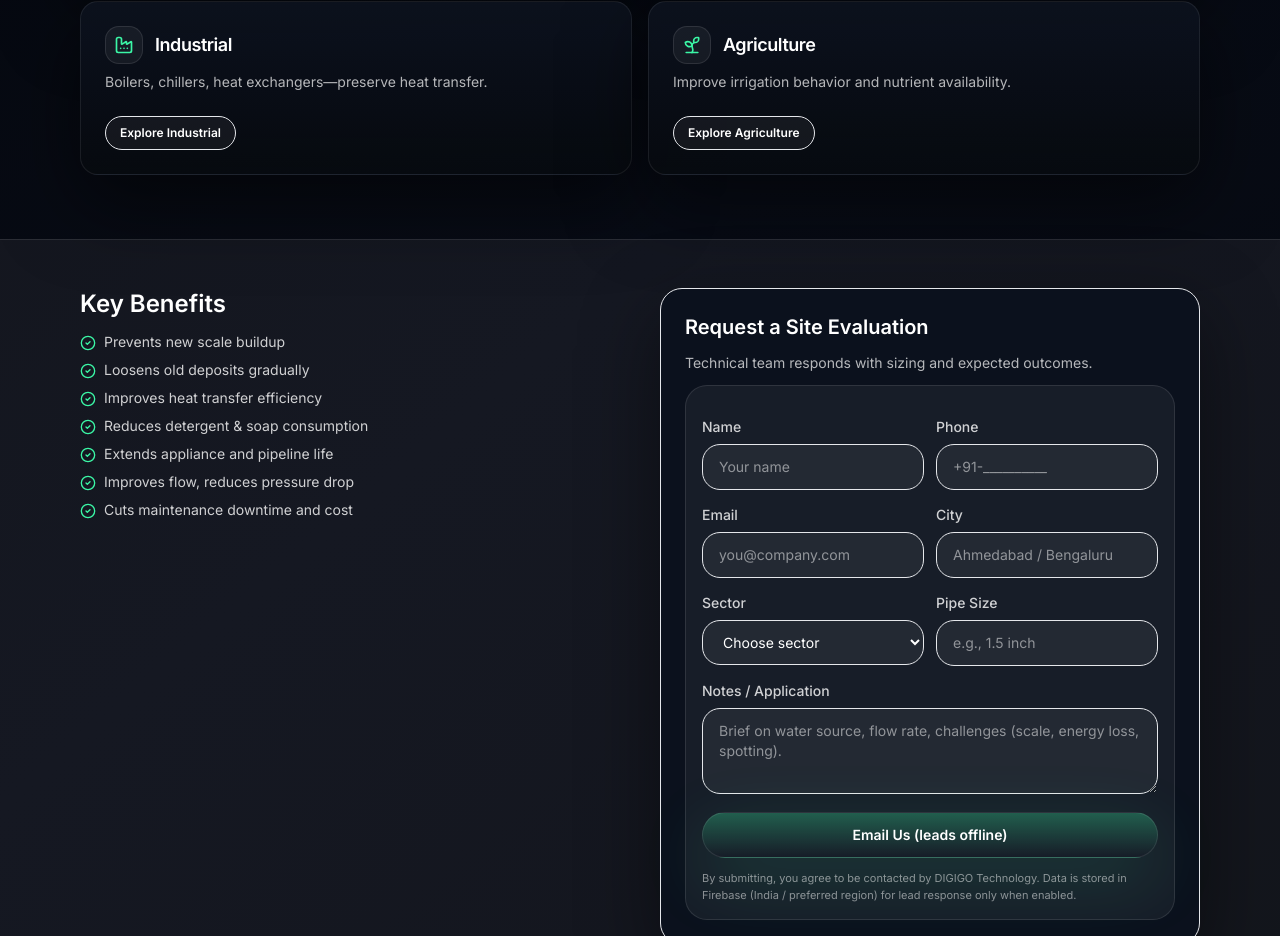
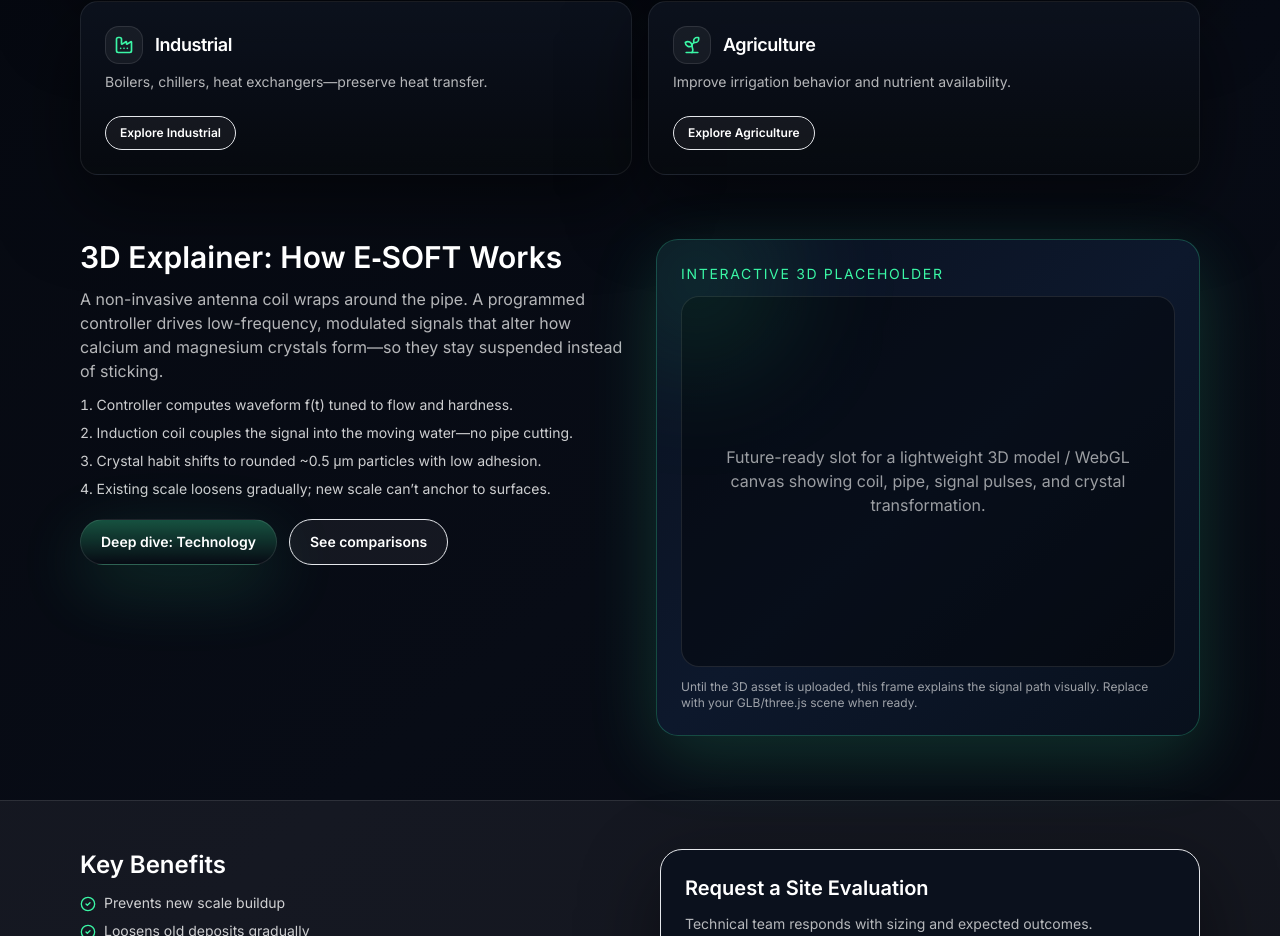
Before and after one commit to firebasebyhacknerd/digigo-app, a Next.js app: page / in a window 1280 px wide. Shown: the part 1334-2270 px from the top of the page. Built offline with nearby package versions, Linux system fonts and the light colour scheme.

Commit message:
feat: add 3D explainer section on homepage

```diff
--- a/app/page.tsx
+++ b/app/page.tsx
@@ -163,6 +163,47 @@ export default function Home() {
         </div>
       </section>
 
+      <section className="mx-auto max-w-6xl space-y-6 px-4">
+        <div className="flex flex-col gap-2 md:flex-row md:items-start md:gap-8">
+          <div className="md:w-1/2 space-y-3">
+            <h2 className="text-3xl font-semibold text-white">3D Explainer: How E‑SOFT Works</h2>
+            <p className="text-white/70">
+              A non-invasive antenna coil wraps around the pipe. A programmed controller drives low-frequency, modulated signals that alter how
+              calcium and magnesium crystals form—so they stay suspended instead of sticking.
+            </p>
+            <ol className="space-y-2 text-sm text-white/80 list-decimal list-inside">
+              <li>Controller computes waveform f(t) tuned to flow and hardness.</li>
+              <li>Induction coil couples the signal into the moving water—no pipe cutting.</li>
+              <li>Crystal habit shifts to rounded ~0.5 μm particles with low adhesion.</li>
+              <li>Existing scale loosens gradually; new scale can’t anchor to surfaces.</li>
+            </ol>
+            <div className="flex gap-3 pt-2">
+              <Button asChild>
+                <Link href="/technology">Deep dive: Technology</Link>
+              </Button>
+              <Button asChild variant="outline">
+                <Link href="/technology#comparison">See comparisons</Link>
+              </Button>
+            </div>
+          </div>
+          <div className="md:w-1/2">
+            <div className="relative overflow-hidden rounded-2xl border border-neon/25 bg-gradient-to-br from-[#0a1120] via-[#0d182c] to-[#08101c] p-6 shadow-soft-glow">
+              <div className="absolute -left-10 -top-10 h-40 w-40 rounded-full bg-neon/15 blur-3xl" aria-hidden />
+              <div className="absolute -right-12 -bottom-16 h-48 w-48 rounded-full bg-neon-ice/12 blur-3xl" aria-hidden />
+              <div className="space-y-3">
+                <div className="text-sm uppercase tracking-[0.12em] text-neon">Interactive 3D Placeholder</div>
+                <div className="aspect-[4/3] w-full rounded-xl border border-white/10 bg-black/40 flex items-center justify-center text-white/60 text-center p-6">
+                  Future-ready slot for a lightweight 3D model / WebGL canvas showing coil, pipe, signal pulses, and crystal transformation.
+                </div>
+                <p className="text-xs text-white/60">
+                  Until the 3D asset is uploaded, this frame explains the signal path visually. Replace with your GLB/three.js scene when ready.
+                </p>
+              </div>
+            </div>
+          </div>
+        </div>
+      </section>
+
       <section className="border-y border-white/10 bg-white/5 py-12">
         <div className="mx-auto grid max-w-6xl grid-cols-1 gap-10 px-4 md:grid-cols-2">
           <div className="space-y-3">
```
